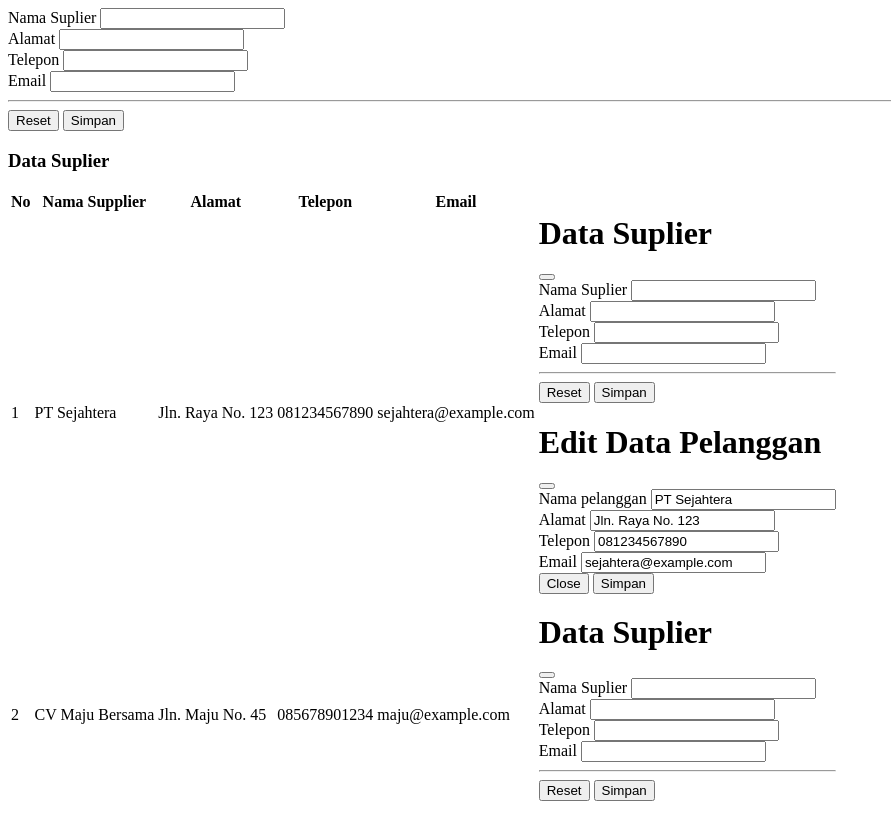
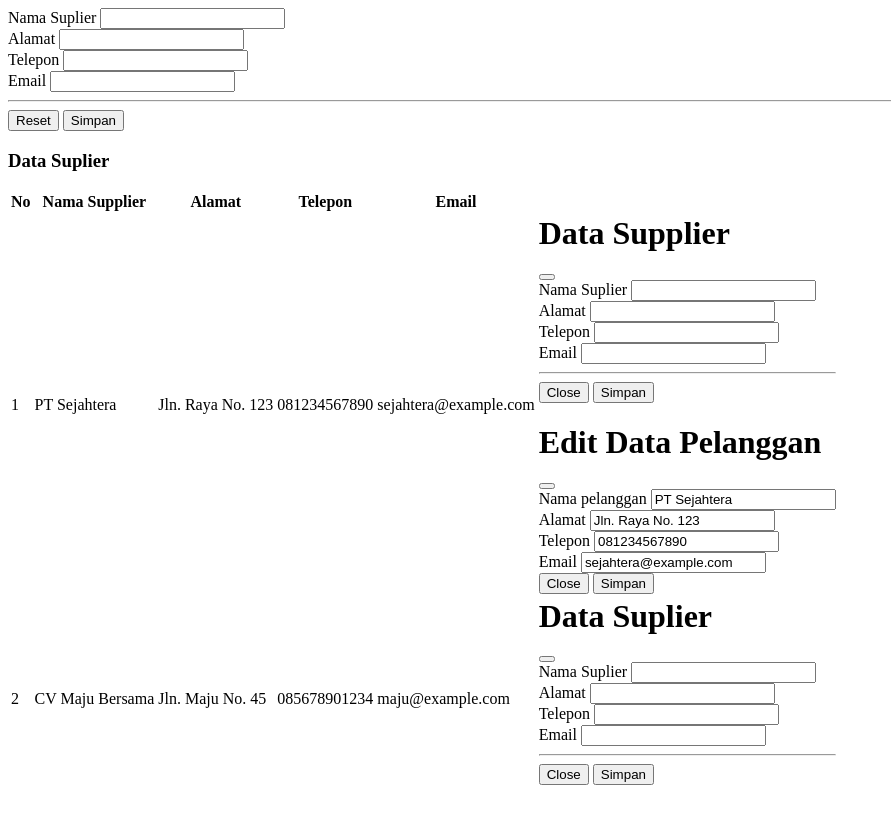
Before and after one commit to Rhmwd/app_sia, a PHP site: page /modul/suplier/index.php in a window 1280 px wide. Shown: the whole page, without its empty margins (0-891 px from the left). After the commit the page ends 785 px from the top, so only its background shows below. Run offline with PHP 8.4, Linux system fonts and the light colour scheme.

Commit message:
Update index.php

```diff
--- a/modul/suplier/index.php
+++ b/modul/suplier/index.php
@@ -1,3 +1,4 @@
+<form action="modul/suplier/aksi_suplier.php?act=insert" method="post">
 <div class="card mb-3">
 <div class="card-body">
  <form action="" method="post">
@@ -60,13 +61,14 @@ Suplier</label>
  <!-- Button trigger modal -->
  <i class="btn btn-bi bi-pencil-square text-success" data-bs-toggle="modal" data-bs-target="#exampleModal"></i>
  <i class="bi bi-trash text-danger"></i>
+</a>
 
 <!-- Modal -->
 <div class="modal fade" id="exampleModal" tabindex="-1" aria-labelledby="exampleModalLabel" aria-hidden="true">
   <div class="modal-dialog">
     <div class="modal-content">
       <div class="modal-header">
-        <h1 class="modal-title fs-5" id="exampleModalLabel">Data Suplier</h1>
+        <h1 class="modal-title fs-5" id="exampleModalLabel">Data Supplier</h1>
         <button type="button" class="btn-close" data-bs-dismiss="modal" aria-label="Close"></button>
       </div>
       <div class="modal-body">
@@ -96,8 +98,14 @@ Suplier</label>
  </div>
  <hr class="text-secondary">
  <div class="text-end">
- <button type="reset" class="btn btn-secondary">Reset</button>
- <button type="submit" class="btn btn-primary">Simpan</button>
+      </div>
+      <div class="modal-footer">
+        <button type="button" class="btn btn-secondary" data-bs-dismiss="modal">Close</button>
+        <button type="button" class="btn btn-primary">Simpan</button>
+      </div>
+    </div>
+  </div>
+</div>
 
  <!-- Modal -->
  <div class="modal fade" id="editPelanggan" tabindex="-1" arialabelledby="exampleModalLabel" aria-hidden="true">
@@ -154,7 +162,7 @@ name="email" value="sejahtera@example.com">
 <!-- Button trigger modal -->
 <i class="btn btn-bi bi-pencil-square text-success" data-bs-toggle="modal" data-bs-target="#exampleModal"></i>
  <i class="bi bi-trash text-danger"></i>
-
+</a>
 <!-- Modal -->
 <div class="modal fade" id="exampleModal" tabindex="-1" aria-labelledby="exampleModalLabel" aria-hidden="true">
   <div class="modal-dialog">
@@ -190,9 +198,15 @@ Suplier</label>
  </div>
  <hr class="text-secondary">
  <div class="text-end">
- <button type="reset" class="btn btn-secondary">Reset</button>
- <button type="submit" class="btn btn-primary">Simpan</button>
- </a>
+ <div class="modal-footer">
+ <button type="button" class="btn btn-secondary" databs-dismiss="modal">Close</button>
+ <button type="submit" class="btn btnprimary">Simpan</button>
+</a>
+ </div>
+ </div>
+ </div>
+ </form>
+ </div>
  </td>
  </tr>
  </tbody>
```
